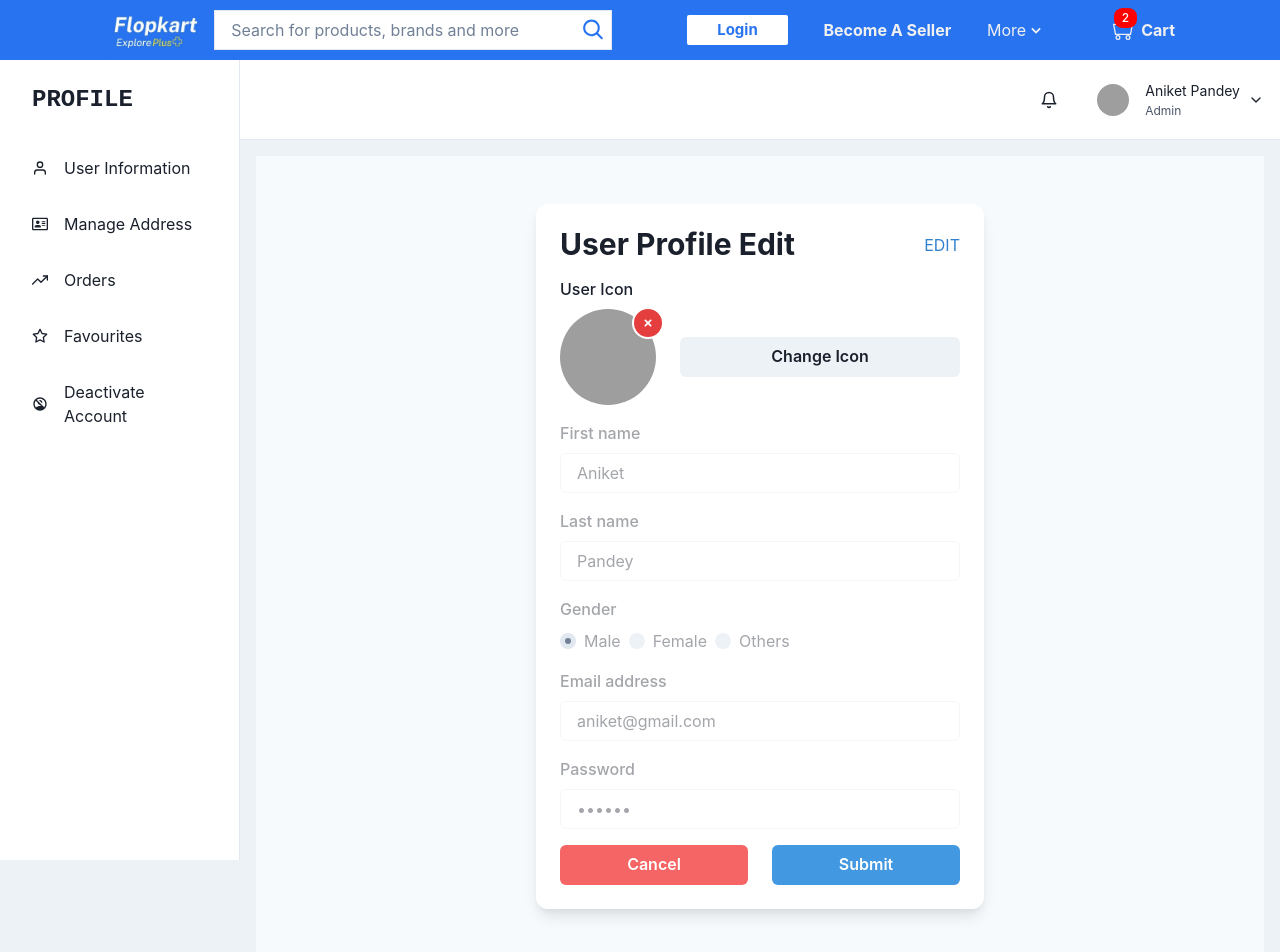
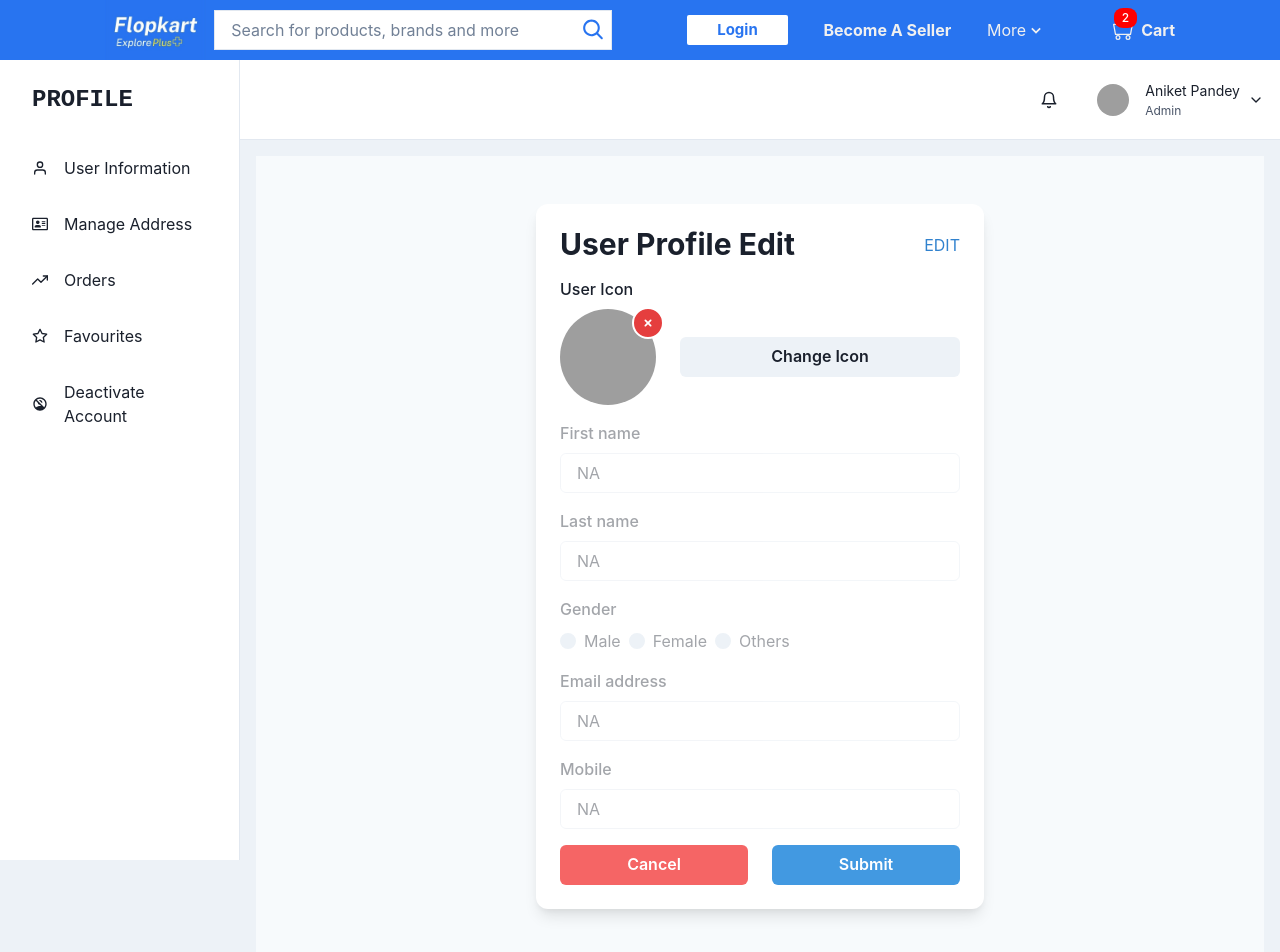
Before and after one commit to dhiraj19999/Flopkart, a React (Create React App) app in the folder Client/flopcart/: page /myprofile in a window 1280 px wide. Shown: the top 952 px of the page. Built offline with nearby package versions, Linux system fonts and the light colour scheme; grey boxes are pictures that could not be loaded.

Commit message:
added user edit form

```diff
--- a/Client/flopcart/src/Components/signup/Login.jsx
+++ b/Client/flopcart/src/Components/signup/Login.jsx
@@ -69,7 +69,7 @@ const Login = () => {
         cursor="pointer"
         // border={'1px solid #dbdbdb'}
       >
-        {isLoggedIn ? loadData("user_name") : "Login"}
+        {isLoggedIn ? loadData("firstName") : "Login"}
       </Text>
       <Modal isOpen={isOpen} onClose={onClose} size="2xl" padding="0px">
         <ModalOverlay />
--- a/Client/flopcart/src/Pages/UserAccount/UserProfileEdit.jsx
+++ b/Client/flopcart/src/Pages/UserAccount/UserProfileEdit.jsx
@@ -16,21 +16,29 @@ import {
   Text,
 } from "@chakra-ui/react";
 import { SmallCloseIcon } from "@chakra-ui/icons";
-import { useState } from "react";
+import { useEffect, useState } from "react";
+import { loadData, saveData } from "../../utils/accessLocalstorage";
 
 const initState = {
-  firstName: "Aniket",
-  lastName: "Pandey",
-  email: "aniket@gmail.com",
-  gender: "Male",
-  mobile: "9956470719",
-  password: "aniket",
-  avatar: "https://avatars.githubusercontent.com/u/107461782?v=4",
+  firstName: loadData("firstName") || "NA",
+  lastName: loadData("lastName") || "NA",
+  email: loadData("email") || "NA",
+  gender: loadData("gender") || "NA",
+  mobile: loadData("mobile") || "NA",
+  // password: loadData("password") || "aniket",
+  avatar:
+    loadData("avatar") ||
+    "https://avatars.githubusercontent.com/u/107461782?v=4",
 };
 
 const UserProfileEdit = () => {
   const [isEditable, setEditable] = useState(true);
   const [formData, setFormData] = useState(initState);
+  // const [updated, setUpdated] = useState(false);
+
+  // useEffect(() => {
+  //   console.log("loading page");
+  // }, [updated]);
 
   const handleEtidalble = () => {
     setEditable((prev) => !prev);
@@ -39,6 +47,57 @@ const UserProfileEdit = () => {
   const handleOnChange = (e) => {
     const { name, value } = e.target;
     setFormData({ ...formData, [name]: value });
+  };
+
+  const handleUpdate = async () => {
+    let ID = loadData("_id");
+
+    let payload = {
+      firstName: formData.firstName,
+      lastName: formData.lastName,
+      email: formData.email,
+      gender: formData.gender,
+      mobile: formData.mobile,
+    };
+
+    // console.log(ID, payload);
+
+    fetch("https://drab-pants-bass.cyclic.app/user/update/" + ID, {
+      method: "PATCH",
+      headers: {
+        "Content-type": "application/json",
+      },
+      body: JSON.stringify(payload),
+    })
+      .then((res) => res.json())
+      .then((res) => {
+        getUpdatedUserData(ID);
+      })
+      .catch((err) => {
+        console.log(err);
+      });
+  };
+
+  const getUpdatedUserData = async (userID) => {
+    // setUpdated(true);
+    fetch("https://drab-pants-bass.cyclic.app/user/all-users/" + userID, {
+      method: "GET",
+      headers: {
+        "Content-type": "application/json",
+      },
+    })
+      .then((res) => res.json())
+      .then((res) => {
+        console.log(res);
+        saveData("firstName", res.data[0].firstName);
+        saveData("lastName", res.data[0].lastName);
+        saveData("email", res.data[0].email);
+        saveData("gender", res.data[0].gender);
+        saveData("mobile", res.data[0].mobile);
+      })
+      .catch((err) => {
+        console.log(err);
+      });
   };
 
   return (
@@ -98,10 +157,11 @@ const UserProfileEdit = () => {
         </FormControl>
 
         {/* Details */}
-        <FormControl id="userName" isDisabled={isEditable}>
+        <FormControl isDisabled={isEditable}>
           <FormLabel>First name</FormLabel>
           <Input
             placeholder="first name"
+            name="firstName"
             _placeholder={{ color: "gray.500" }}
             type="text"
             value={formData.firstName}
@@ -109,10 +169,11 @@ const UserProfileEdit = () => {
           />
         </FormControl>
 
-        <FormControl id="userName" isDisabled={isEditable}>
+        <FormControl isDisabled={isEditable}>
           <FormLabel>Last name</FormLabel>
           <Input
             placeholder="last name"
+            name="lasstName"
             _placeholder={{ color: "gray.500" }}
             type="text"
             value={formData.lastName}
@@ -120,9 +181,10 @@ const UserProfileEdit = () => {
           />
         </FormControl>
 
-        <FormControl id="userName" isDisabled={isEditable}>
+        <FormControl isDisabled={isEditable}>
           <FormLabel>Gender</FormLabel>
           <RadioGroup
+            name="gender"
             onChange={(e) => handleOnChange(e)}
             value={formData.gender}
           >
@@ -134,9 +196,10 @@ const UserProfileEdit = () => {
           </RadioGroup>
         </FormControl>
 
-        <FormControl id="email" isDisabled={isEditable}>
+        <FormControl isDisabled={isEditable}>
           <FormLabel>Email address</FormLabel>
           <Input
+            name="email"
             placeholder="your-email@example.com"
             _placeholder={{ color: "gray.500" }}
             type="email"
@@ -145,7 +208,18 @@ const UserProfileEdit = () => {
           />
         </FormControl>
 
-        <FormControl id="password" isDisabled={isEditable}>
+        <FormControl isDisabled={isEditable}>
+          <FormLabel>Mobile</FormLabel>
+          <Input
+            name="mobile"
+            placeholder="mobile"
+            _placeholder={{ color: "gray.500" }}
+            type="text"
+            value={formData.mobile}
+            onChange={(e) => handleOnChange(e)}
+          />
+        </FormControl>
+        {/* <FormControl isDisabled={isEditable}>
           <FormLabel>Password</FormLabel>
           <Input
             placeholder="password"
@@ -154,7 +228,7 @@ const UserProfileEdit = () => {
             value={formData.password}
             onChange={(e) => handleOnChange(e)}
           />
-        </FormControl>
+        </FormControl> */}
 
         <Stack spacing={6} direction={["column", "row"]}>
           <Button
@@ -174,6 +248,7 @@ const UserProfileEdit = () => {
             _hover={{
               bg: "blue.500",
             }}
+            onClick={handleUpdate}
           >
             Submit
           </Button>
--- a/Client/flopcart/src/redux/authReducer/reducer.js
+++ b/Client/flopcart/src/redux/authReducer/reducer.js
@@ -25,7 +25,13 @@ const reducer = (state = initialState, action) => {
       };
     case LOGIN_SUCCESS:
       saveData("is_auth", true);
-      saveData("user_name", action.payload.data.firstName);
+      saveData("_id", action.payload.data._id);
+      saveData("firstName", action.payload.data.firstName);
+      saveData("lastName", action.payload.data.lastName);
+      saveData("email", action.payload.data.email);
+      saveData("gender", action.payload.data.gender);
+      saveData("mobile", action.payload.data.mobile);
+      saveData("password", action.payload.data.password);
       saveData("token", action.payload.token);
       return {
         ...state,
@@ -42,7 +48,13 @@ const reducer = (state = initialState, action) => {
       };
     case LOGOUT:
       localStorage.removeItem("is_auth");
-      localStorage.removeItem("user_name");
+      localStorage.removeItem("firstName");
+      localStorage.removeItem("lastName");
+      localStorage.removeItem("email");
+      localStorage.removeItem("gender");
+      localStorage.removeItem("mobile");
+      localStorage.removeItem("password");
+      localStorage.removeItem("token");
       return {
         ...state,
         isLoggedIn: false,
```
